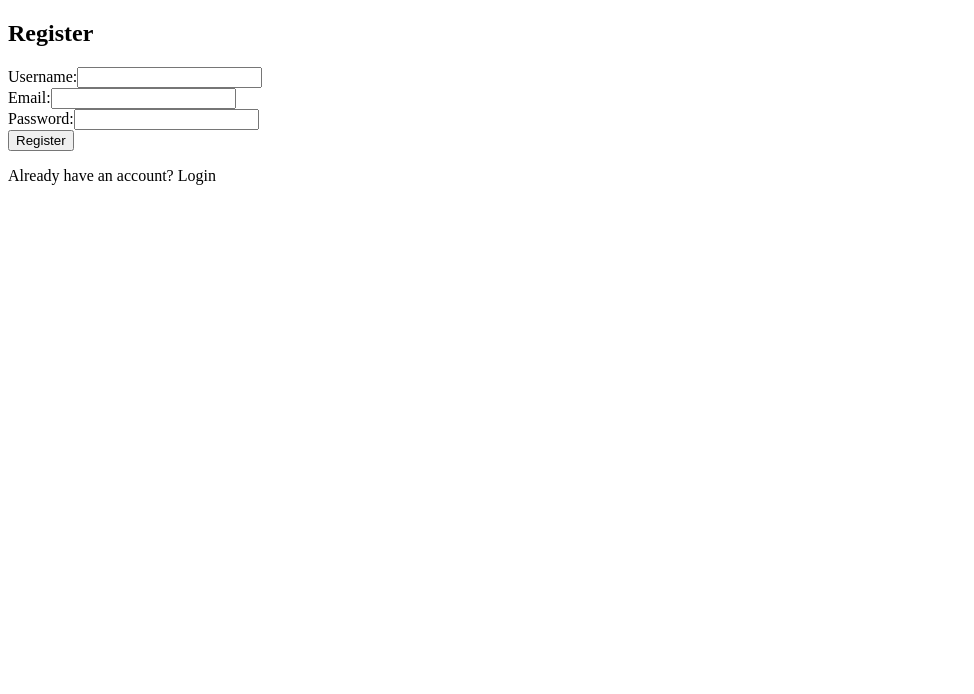
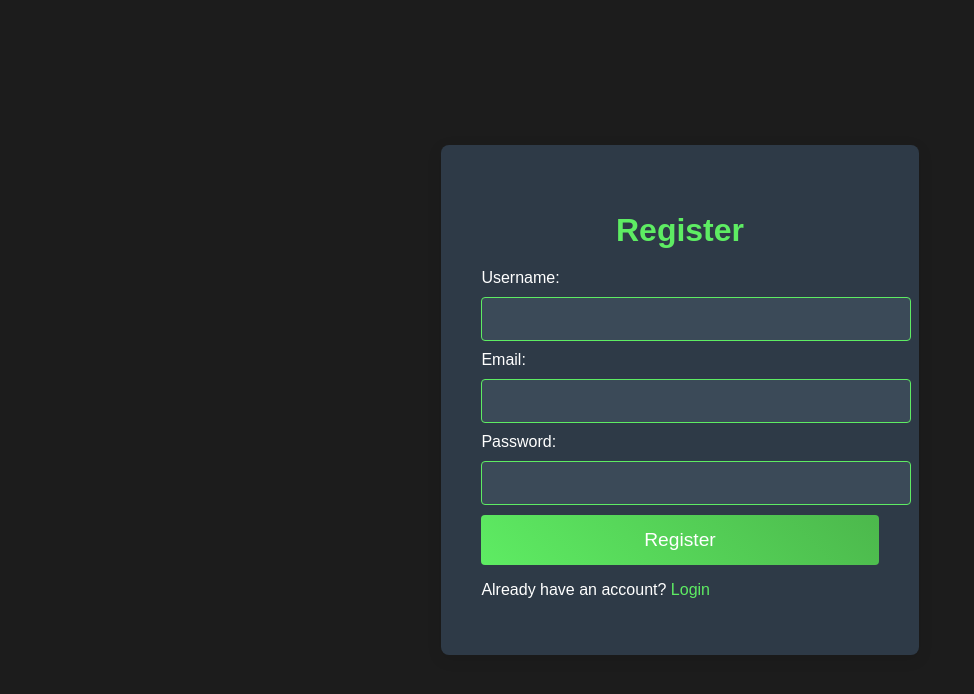
Before and after one commit to nohan780/470-MERN, a React (Vite) app in the folder view/: page /register in a window 1280 px wide. Shown: the top 694 px of the page, without its empty margins (0-974 px from the left). Built offline with nearby package versions, Linux system fonts and the light colour scheme.

Commit message:
CSS added with navbar

```diff
--- a/view/src/components/Login.jsx
+++ b/view/src/components/Login.jsx
@@ -1,7 +1,7 @@
 import React, { useState } from 'react';
 import { useNavigate } from 'react-router-dom';
 import axios from '../../axios'; // your configured axios with withCredentials: true
-
+import "../styles/Login.css";
 const Login = () => {
   const [email, setEmail] = useState('');
   const [password, setPassword] = useState('');
--- /dev/null
+++ b/view/src/components/Navbar.jsx
@@ -0,0 +1,37 @@
+import axios from "../../axios";
+import React from 'react';
+import '../styles/Navbar.css';
+
+const Navbar = () => {
+    const handleLogout = async () => {
+        try {
+
+            const response = await axios.post('/api/users/logout');
+
+            if (response.status === 200) {
+                console.log('Logged out successfully');
+
+                window.location.reload();
+            } else {
+                console.error('Logout failed');
+            }
+        } catch (error) {
+            console.error('Error during logout:', error);
+        }
+    };
+
+    return (
+        <nav className="navbar">
+            <div className="navbar-left">
+                <h1 className="title">Whack Shack</h1>
+            </div>
+            <div className="navbar-right">
+                <button className="logout-btn" onClick={handleLogout}>
+                    Logout
+                </button>
+            </div>
+        </nav>
+    );
+}
+
+export default Navbar;
--- a/view/src/components/Register.jsx
+++ b/view/src/components/Register.jsx
@@ -1,7 +1,7 @@
 import React, { useState } from 'react';
 import { useNavigate } from 'react-router-dom';
 import axios from '../../axios'; // use your configured instance
-
+import "../styles/Register.css";
 const Register = () => {
   const [username, setUsername] = useState('');
   const [email, setEmail] = useState('');
--- a/view/src/pages/Dashboard.jsx
+++ b/view/src/pages/Dashboard.jsx
@@ -1,11 +1,11 @@
 // Dashboard.jsx
 import React from 'react';
+import Navbar from '../components/Navbar';
 
 const Dashboard = () => {
   return (
     <div>
-      <h1>Dashboard</h1>
-      {/* Your dashboard content */}
+        <Navbar />
     </div>
   );
 };
--- /dev/null
+++ b/view/src/styles/Login.css
@@ -0,0 +1,107 @@
+/* General body and layout */
+body {
+    font-family: 'Arial', sans-serif;
+    background-color: #1c1c1c; /* Dark background to make green elements pop */
+    color: white;
+    display: flex;
+    justify-content: center;
+    align-items: center;
+    height: 100vh;
+    margin: 0;
+  }
+
+  .login-container {
+    background-color: #2e3a47; /* Darker background for the form */
+    padding: 40px;
+    border-radius: 8px;
+    width: 100%;
+    max-width: 400px;
+    box-shadow: 0 4px 15px rgba(0, 0, 0, 0.1);
+    transition: transform 0.3s ease;
+  }
+
+  .login-container:hover {
+    transform: scale(1.02);
+  }
+
+  h2 {
+    text-align: center;
+    color: #5eec63; /* Light green for the heading */
+    margin-bottom: 20px;
+    font-size: 2rem;
+    transition: color 0.3s ease;
+  }
+
+  h2:hover {
+    color: #4cb84c; /* Slightly darker green on hover */
+  }
+
+  /* Input fields */
+  input {
+    width: 100%;
+    padding: 12px 15px;
+    margin: 10px 0;
+    background-color: #3b4a58; /* Dark grey background */
+    border: 1px solid #5eec63; /* Green border */
+    border-radius: 4px;
+    color: white;
+    font-size: 1rem;
+    transition: border-color 0.3s ease, background-color 0.3s ease;
+  }
+
+  input:focus {
+    outline: none;
+    border-color: #4cb84c; /* Focused input with a slightly darker green */
+    background-color: #2e3a47; /* Darker background on focus */
+  }
+
+  /* Submit button */
+  button {
+    width: 100%;
+    padding: 14px;
+    background: linear-gradient(45deg, #5eec63, #4cb84c); /* Green gradient */
+    border: none;
+    border-radius: 4px;
+    color: white;
+    font-size: 1.2rem;
+    cursor: pointer;
+    transition: transform 0.3s ease, box-shadow 0.3s ease;
+  }
+
+  button:hover {
+    transform: translateY(-3px); /* Lift effect on hover */
+    box-shadow: 0 5px 15px rgba(0, 0, 0, 0.2); /* Subtle shadow on hover */
+  }
+
+  button:active {
+    transform: translateY(0); /* Slightly depressed effect on click */
+  }
+
+  /* Error message */
+  .error {
+    color: #e74c3c; /* Red for error messages */
+    font-size: 1rem;
+    text-align: center;
+    opacity: 0;
+    animation: fadeIn 0.5s forwards; /* Smooth fade-in animation */
+  }
+
+  @keyframes fadeIn {
+    0% {
+      opacity: 0;
+    }
+    100% {
+      opacity: 1;
+    }
+  }
+
+  /* Links */
+  a {
+    color: #5eec63;
+    text-decoration: none;
+    transition: color 0.3s ease;
+  }
+
+  a:hover {
+    color: #4cb84c; /* Darker green on hover */
+  }
--- /dev/null
+++ b/view/src/styles/Navbar.css
@@ -0,0 +1,45 @@
+.navbar {
+    display: flex;
+    justify-content: space-between;
+    align-items: center;
+    background-color: #2e3a47;
+    padding: 15px 30px;
+    position: fixed;
+    top: 0;
+    left: 0;
+    right: 0;
+    box-shadow: 0 4px 15px rgba(0, 0, 0, 0.2);
+    z-index: 1000;
+  }
+
+  .title {
+    color: #5eec63;
+    font-size: 1.8rem;
+    margin: 0;
+    font-weight: 600;
+  }
+
+  .navbar-right {
+    display: flex;
+    align-items: center;
+  }
+
+  .logout-btn {
+    padding: 10px 20px;
+    background: linear-gradient(45deg, #5eec63, #4cb84c);
+    border: none;
+    border-radius: 4px;
+    color: white;
+    font-size: 1.1rem;
+    cursor: pointer;
+    transition: transform 0.3s ease, box-shadow 0.3s ease;
+  }
+
+  .logout-btn:hover {
+    transform: translateY(-3px);
+    box-shadow: 0 5px 15px rgba(0, 0, 0, 0.2);
+  }
+
+  .logout-btn:active {
+    transform: translateY(0);
+  }
--- /dev/null
+++ b/view/src/styles/Register.css
@@ -0,0 +1,107 @@
+/* General body and layout */
+body {
+    font-family: 'Arial', sans-serif;
+    background-color: #1c1c1c; /* Dark background to make green elements pop */
+    color: white;
+    display: flex;
+    justify-content: center;
+    align-items: center;
+    height: 100vh;
+    margin: 0;
+  }
+
+  .register-container {
+    background-color: #2e3a47; /* Darker background for the form */
+    padding: 40px;
+    border-radius: 8px;
+    width: 100%;
+    max-width: 400px;
+    box-shadow: 0 4px 15px rgba(0, 0, 0, 0.1);
+    transition: transform 0.3s ease;
+  }
+
+  .register-container:hover {
+    transform: scale(1.02);
+  }
+
+  h2 {
+    text-align: center;
+    color: #5eec63; /* Light green for the heading */
+    margin-bottom: 20px;
+    font-size: 2rem;
+    transition: color 0.3s ease;
+  }
+
+  h2:hover {
+    color: #4cb84c; /* Slightly darker green on hover */
+  }
+
+  /* Input fields */
+  input {
+    width: 100%;
+    padding: 12px 15px;
+    margin: 10px 0;
+    background-color: #3b4a58; /* Dark grey background */
+    border: 1px solid #5eec63; /* Green border */
+    border-radius: 4px;
+    color: white;
+    font-size: 1rem;
+    transition: border-color 0.3s ease, background-color 0.3s ease;
+  }
+
+  input:focus {
+    outline: none;
+    border-color: #4cb84c; /* Focused input with a slightly darker green */
+    background-color: #2e3a47; /* Darker background on focus */
+  }
+
+  /* Submit button */
+  button {
+    width: 100%;
+    padding: 14px;
+    background: linear-gradient(45deg, #5eec63, #4cb84c); /* Green gradient */
+    border: none;
+    border-radius: 4px;
+    color: white;
+    font-size: 1.2rem;
+    cursor: pointer;
+    transition: transform 0.3s ease, box-shadow 0.3s ease;
+  }
+
+  button:hover {
+    transform: translateY(-3px); /* Lift effect on hover */
+    box-shadow: 0 5px 15px rgba(0, 0, 0, 0.2); /* Subtle shadow on hover */
+  }
+
+  button:active {
+    transform: translateY(0); /* Slightly depressed effect on click */
+  }
+
+  /* Error message */
+  .error {
+    color: #e74c3c; /* Red for error messages */
+    font-size: 1rem;
+    text-align: center;
+    opacity: 0;
+    animation: fadeIn 0.5s forwards; /* Smooth fade-in animation */
+  }
+
+  @keyframes fadeIn {
+    0% {
+      opacity: 0;
+    }
+    100% {
+      opacity: 1;
+    }
+  }
+
+  /* Links */
+  span {
+    color: #5eec63;
+    text-decoration: none;
+    transition: color 0.3s ease;
+  }
+
+  span:hover {
+    color: #4cb84c; /* Darker green on hover */
+  }
```
